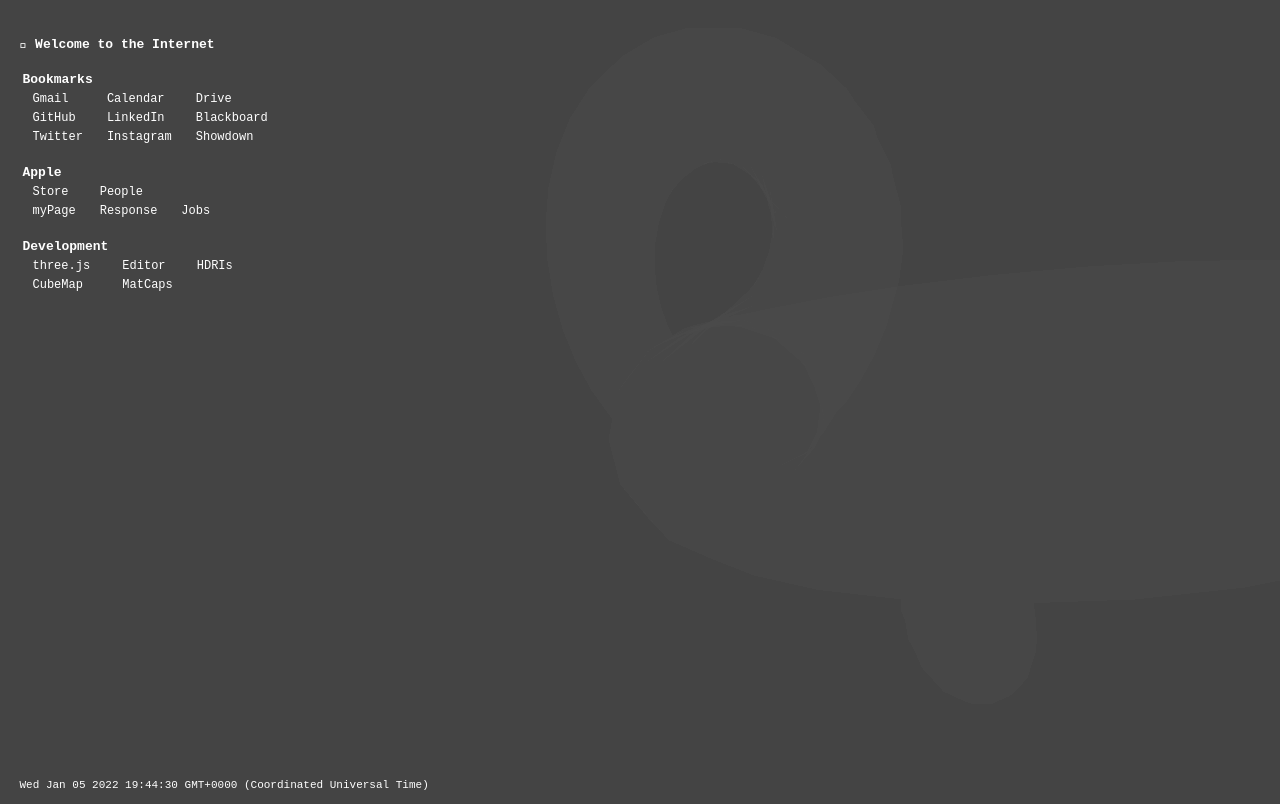
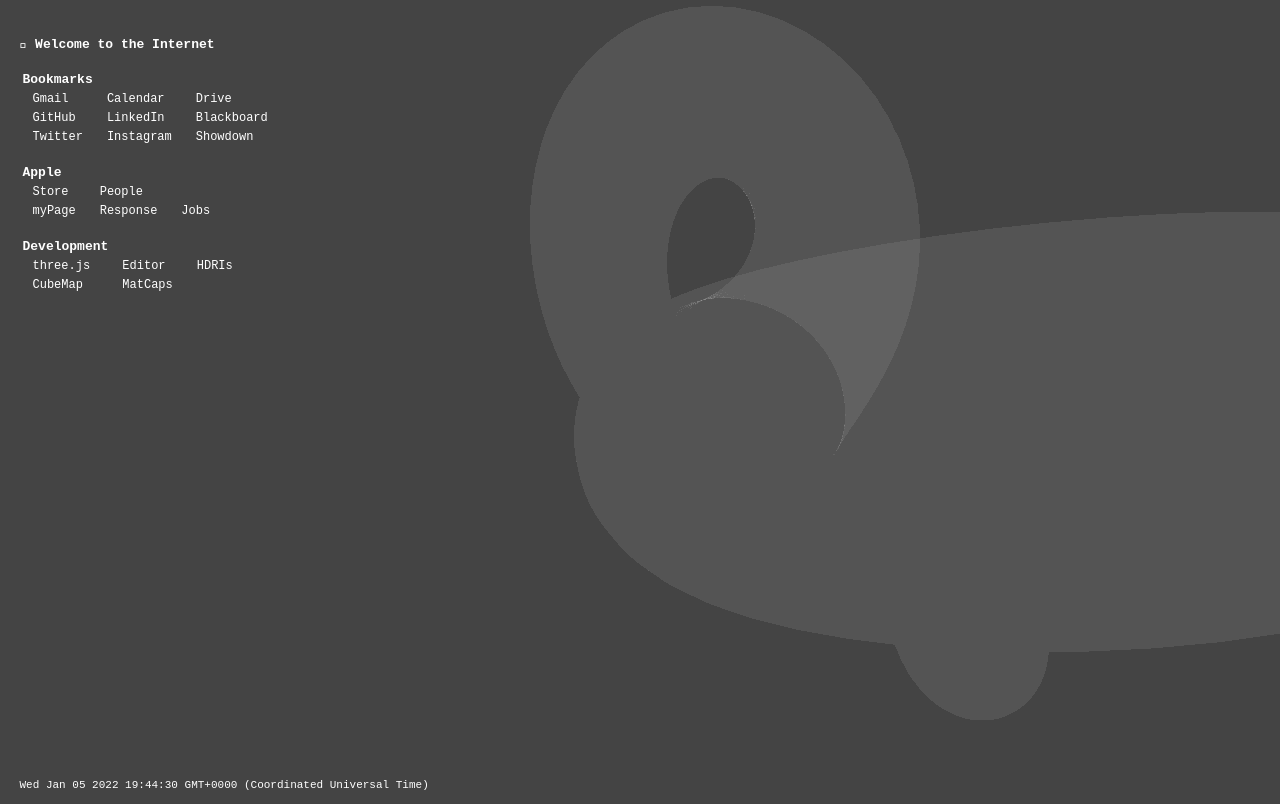
Before and after one commit to travistrotto/my-three.js-startpage, a plain HTML site: page index.html in a window 1280 px wide. Drawn offline with nearby package versions, Linux system fonts and the light colour scheme; animation ran at ten frames a second.

Commit message:
Added variation

```diff
--- a/index.html
+++ b/index.html
@@ -184,7 +184,8 @@
     <script type="module">
     import * as THREE from 'https://threejsfundamentals.org/threejs/resources/threejs/r132/build/three.module.js';
 
-    const lighterColor = '#4A4A4A'
+    // const lighterColor = '#4A4A4A'
+    const lighterColor = '#969696'
     const generate = Math.round((Math.random()+ 0.5)*2)
     // const generate = 3
     const rand2 = Math.round((Math.random() * 40) + 140)
@@ -199,28 +200,32 @@
     // const geometry = new THREE.BoxGeometry(200, 200, 200);
 
     // Shapes 1, 2
-    const geometry = new THREE.TorusKnotGeometry( 180, 40, 100, 16, generate);
+    const geometry = new THREE.TorusKnotGeometry( 180, 50, 200, 200, generate);
     const material = new THREE.MeshBasicMaterial({ color: lighterColor })
 
+    // Cool material
+    // const material = new THREE.MeshNormalMaterial()
+    // material.flatShading = true
+
+
     // Shapes 3
-    // Donuts
-    const geometry2 = new THREE.SphereGeometry(40, 40, 40)
+    const geometry2 = new THREE.SphereGeometry(30, 30, 30)
     for(let i = 0; i < 144; i++)
     {
-        const donut = new THREE.Mesh(geometry2, material)
-        donut.position.x = (Math.random() - 0.5) * 300
-        donut.position.y = (Math.random() - 0.5) * 300
-        donut.position.z = (Math.random() - 0.5) * 300
+        const orb = new THREE.Mesh(geometry2, material)
+        orb.position.x = (Math.random() - 0.5) * 350
+        orb.position.y = (Math.random() - 0.5) * 350
+        orb.position.z = (Math.random() - 0.5) * 350
 
-        // donut.rotation.z = 3
-        donut.rotation.x = Math.random() * Math.PI
-        donut.rotation.y = Math.random() * Math.PI
+        // orb.rotation.z = 3
+        orb.rotation.x = Math.random() * Math.PI
+        orb.rotation.y = Math.random() * Math.PI
 
         const scale = Math.random() + 0.20
-        donut.scale.set(scale, scale, scale)
+        orb.scale.set(scale, scale, scale)
         if(generate == 3 ){
 
-            scene.add(donut);
+            scene.add(orb);
 
         }
     }
@@ -230,9 +235,13 @@
 
 
     // Transparency
-    material.opacity = 0.5
+    material.opacity = 0.2
     material.transparent = true
+
     const mesh = new THREE.Mesh(geometry, material);
+
+
+
 
 
     if(generate < 3){
@@ -281,7 +290,7 @@
         camera.position.y =  Math.sin(elapsedTime) * 10
         camera.position.z =  Math.cos(elapsedTime) * 10
     }
-        // camera.lookAt(donut)
+        // camera.lookAt(orb)
         // camera.position.z +=  Math.sin(elapsedTime/3) + 2
 
         // Render
```
